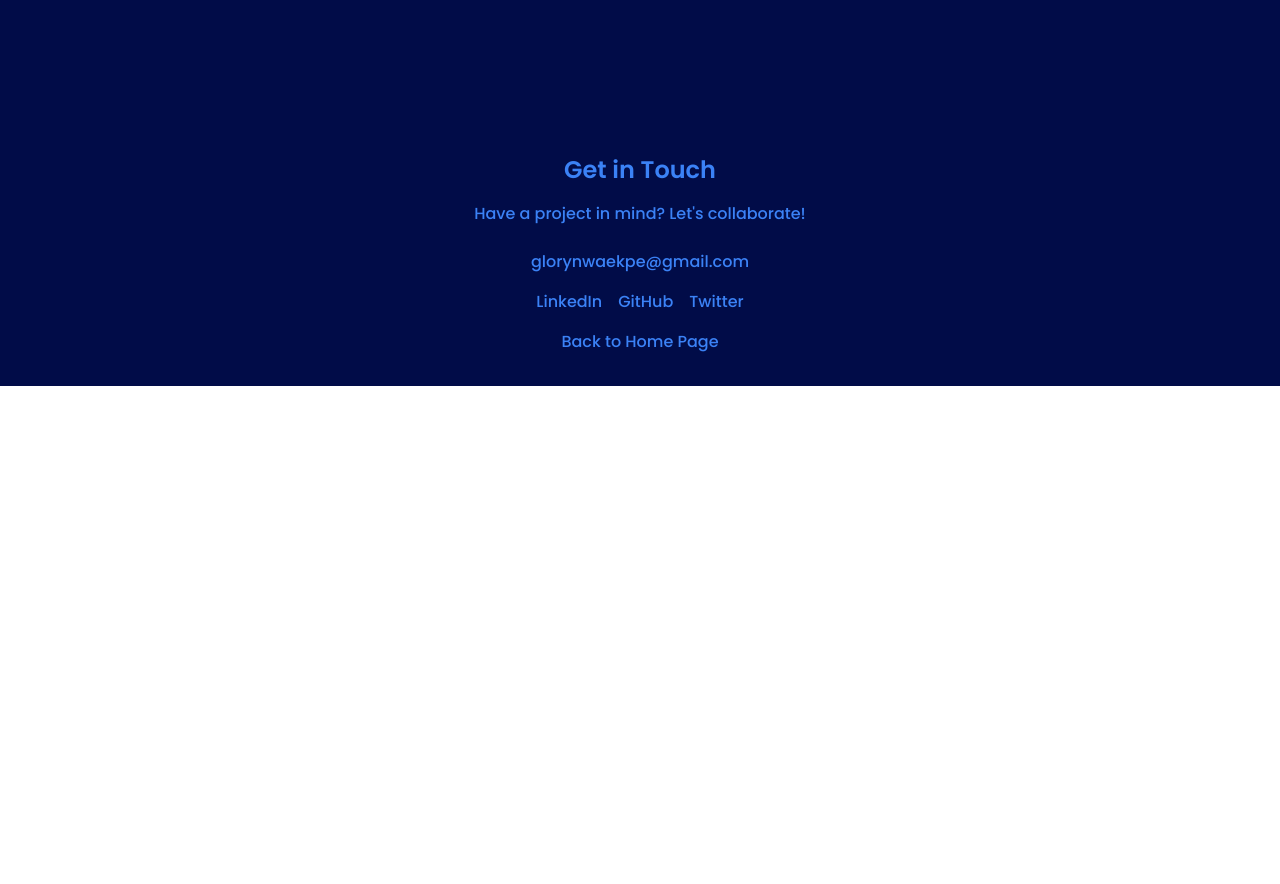
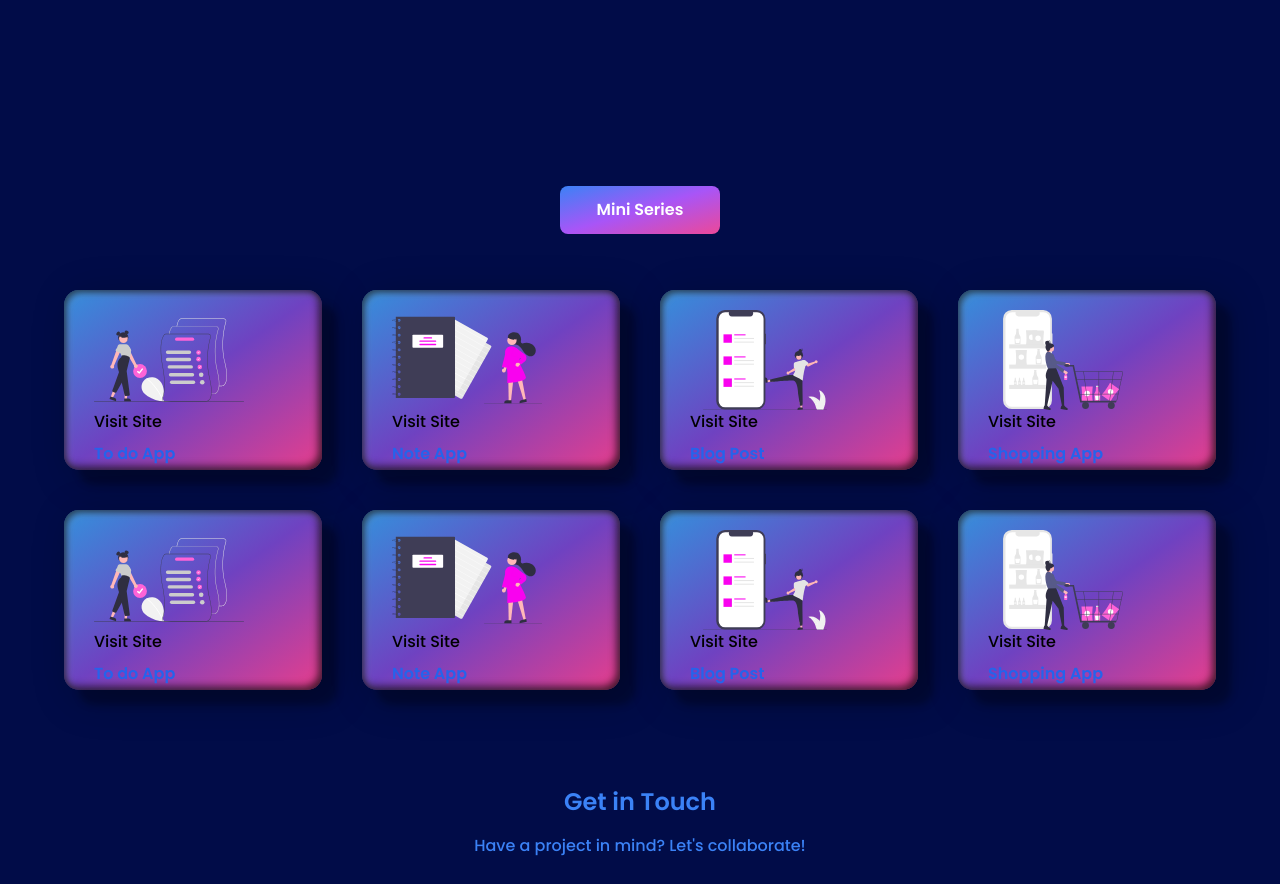
Before and after one commit to Nwakaego-Ego/Portfolio, a Next.js app: page / in a window 1280 px wide. Shown: the part 1900-2784 px from the top of the page. Before the commit the page ends 2286 px from the top, so only its background shows below. Built offline with nearby package versions, Linux system fonts and the light colour scheme.

Commit message:
i worked on the css styling of the mini series

```diff
--- /dev/null
+++ b/src/app/components/MiniSeries/miniSeries.css
@@ -0,0 +1,22 @@
+.mini-container {
+  height: 180px;
+  border-radius: 15px;
+  background: linear-gradient(to bottom right, #3490dc, #6f42c1, #e83e8c);
+  padding: 20px 30px;
+  box-shadow: 15px 15px 7px rgba(0, 0, 0, 0.25),
+    10px 8px 40px rgba(0, 0, 0, 0.25), inset 3px 3px 6px rgba(0, 0, 0, 0.5),
+    inset 3px 3px 10px rgba(255, 255, 255, 0.2),
+    inset -3px -3px 8px rgba(0, 0, 0, 0.75);
+
+  margin: 20px;
+  width: calc(25% - 40px);
+}
+
+.flex-wrap {
+  margin: -20px;
+}
+
+.img-miniSeries {
+  width: 150px;
+  height: 100px;
+}
--- /dev/null
+++ b/src/app/components/MiniSeries/miniSeries.jsx
@@ -0,0 +1,78 @@
+import "./miniSeries.css";
+
+const miniSeries = () => {
+  const series = [
+    {
+      image: "/todo.svg",
+      href: "https://to-do-iota-nine.vercel.app/",
+      task: "To do App",
+    },
+    {
+      image: "/note_.svg",
+      href: "https://luminous-travesseiro-93a1d7.netlify.app/",
+      task: "Note App",
+    },
+
+    {
+      image: "/blog.svg",
+      href: "https://ego.hashnode.dev/?source=top_nav_blog_home",
+      task: "Blog Post",
+    },
+    {
+      image: "/cart.svg",
+      href: "https://shopping-cart-three-henna.vercel.app/",
+      task: "Shopping App",
+    },
+    {
+      image: "/todo.svg",
+      href: "https://to-do-iota-nine.vercel.app/",
+      task: "To do App",
+    },
+    {
+      image: "/note_.svg",
+      href: "https://luminous-travesseiro-93a1d7.netlify.app/",
+      task: "Note App",
+    },
+
+    {
+      image: "/blog.svg",
+      href: "https://ego.hashnode.dev/?source=top_nav_blog_home",
+      task: "Blog Post",
+    },
+    {
+      image: "/cart.svg",
+      href: "https://shopping-cart-three-henna.vercel.app/",
+      task: "Shopping App",
+    },
+  ];
+  return (
+    <>
+      <div className="p-16 ">
+        <div className="flex items-center justify-center">
+          <div className="w-40 h-12 flex items-center justify-center bg-gradient-to-br from-blue-500 via-purple-500 to-pink-500 hover:bg-slate-200 text-white font-bold py-2 px-4 rounded-lg mb-14">
+            Mini Series
+          </div>
+        </div>
+        <div className="flex flex-wrap ">
+          {series.map((serie, index) => {
+            return (
+              <div key={index} className="w-1/4 p-8 mini-container ">
+                <img
+                  src={serie.image}
+                  alt={`project ${index}`}
+                  className="img-miniSeries"
+                />
+                <a href={serie.href} target="_blank">
+                  Visit Site
+                </a>
+                <p className="text-blue-600 mt-2 font-semibold">{serie.task}</p>
+              </div>
+            );
+          })}
+        </div>
+      </div>
+    </>
+  );
+};
+
+export default miniSeries;
--- a/src/app/components/Projects/project.js
+++ b/src/app/components/Projects/project.js
@@ -3,15 +3,16 @@ import "./project.css";
 const projects = () => {
   const tasks = [
     {
+      image: "/todo.svg",
+      href: "https://to-do-iota-nine.vercel.app/",
+      task: "To do App",
+    },
+    {
       image: "/note_.svg",
       href: "https://luminous-travesseiro-93a1d7.netlify.app/",
       task: "Note App",
     },
-    {
-      image: "/todo.svg",
-      href: "https://to-do-iota-nine.vercel.app/",
-      task: "To do App",
-    },
+
     {
       image: "/blog.svg",
       href: "https://ego.hashnode.dev/?source=top_nav_blog_home",
--- a/src/app/components/certifications.js
+++ /dev/null
@@ -1,39 +0,0 @@
-import { useState } from "react";
-
-const certifications = () => {
-  const [skills, setSkills] = useState([]);
-  const [isOpen, setIsOpen] = useState(false);
-
-  const skillStack = [
-    "Junior Frontend Developer",
-    "Web Developement",
-    "Responsive Design",
-    "Junior React Developer",
-  ];
-
-  const skill = () => {
-    setIsOpen(!isOpen);
-    if (isOpen) {
-      setSkills([]);
-    } else {
-      const skillRoll = skillStack.map((professional, index) => (
-        <div key={index}>{professional}</div>
-      ));
-      setSkills(skillRoll);
-    }
-  };
-  return (
-    <span>
-      <button
-        onClick={skill}
-        className="w-40 h-12 block lg:inline-block bg-gradient-to-br from-blue-500 via-purple-500 to-pink-500 hover:bg-slate-200 text-white font-bold py-2 px-4 rounded-lg m-10"
-        style={{ display: "inline-block" }}
-      >
-        Certifications
-      </button>
-      <div className="ml-10 text-gray-300">{skills}</div>
-    </span>
-  );
-};
-
-export default certifications;
--- a/src/app/components/education.js
+++ /dev/null
@@ -1,43 +0,0 @@
-import { useState } from "react";
-
-const education = () => {
-  const [skills, setSkills] = useState([]);
-  const [isOpen, setIsOpen] = useState(false);
-
-  const skillStack = [
-    "Zuri Training",
-    "Shecodes Plus",
-    "Shecodes Responsive",
-    "Shecodes React",
-  ];
-
-  const skill = () => {
-    setIsOpen(!isOpen);
-    if (isOpen) {
-      setSkills([]);
-    } else {
-      const skillRoll = skillStack.map((professional, index) => (
-        <div key={index}>{professional}</div>
-      ));
-      setSkills(skillRoll);
-    }
-  };
-
-  return (
-    <span>
-      <button
-        onClick={skill}
-        className="w-40 h-12 block lg:inline-block bg-gradient-to-br from-blue-500 via-purple-500 to-pink-500 hover:bg-slate-200 text-white font-bold py-2 px-4 rounded-lg m-10"
-      >
-        Education
-      </button>
-      {isOpen && (
-        <ul className="ml-10 text-gray-300">
-          <li>{skills}</li>
-        </ul>
-      )}
-    </span>
-  );
-};
-
-export default education;
--- a/src/app/components/skills.js
+++ /dev/null
@@ -1,46 +0,0 @@
-import { useState } from "react";
-
-const skills = () => {
-  const [skills, setSkills] = useState([]);
-  const [isOpen, setIsOpen] = useState(false);
-
-  const skillStack = [
-    "HTML",
-    "CSS",
-    "JAVASCRIPT",
-    "REACT",
-    "NEXTJS",
-    "TAILWIND",
-  ];
-
-  const toggleSkill = () => {
-    setIsOpen(!isOpen);
-
-    if (isOpen) {
-      setSkills([]);
-    } else {
-      const skillRoll = skillStack.map((professional, index) => (
-        <div key={index}>{professional}</div>
-      ));
-      setSkills(skillRoll);
-    }
-  };
-
-  return (
-    <span>
-      <button
-        onClick={toggleSkill}
-        className="w-40 h-12 block lg:inline-block bg-gradient-to-br from-blue-500 via-purple-500 to-pink-500 hover:bg-slate-200 text-white font-bold py-2 px-4 rounded-lg m-10"
-      >
-        Skills
-      </button>
-      {isOpen && (
-        <ul className="ml-10 text-gray-300 inline lg:block">
-          <li>{skills}</li>
-        </ul>
-      )}
-    </span>
-  );
-};
-
-export default skills;
--- a/src/app/header/page.jsx
+++ b/src/app/header/page.jsx
@@ -3,15 +3,13 @@ import React, { useState } from "react";
 import Image from "next/image";
 import { TypeAnimation } from "react-type-animation";
 import Navbar from "../components/Navbar/navbar";
-import Skills from "../components/skills";
-import Education from "../components/education";
-import Certifications from "../components/certifications";
 import Projects from "../components/Projects/project";
 import { FaSun, FaMoon } from "react-icons/fa";
 import About from "../Pages/About/about";
 import Contact from "../Pages/Contact/contact";
 import ListDropDown from "../components/ListDropDown/listDropDown";
 import { dropDownData } from "@/data";
+import MiniSeries from "../components/MiniSeries/miniSeries";
 
 const header = () => {
   const [isDarkMode, setDarkMode] = useState(false);
@@ -114,6 +112,7 @@ const header = () => {
         })}
       </div>
       <Projects />
+      <MiniSeries />
       <Contact />
     </main>
   );
```
